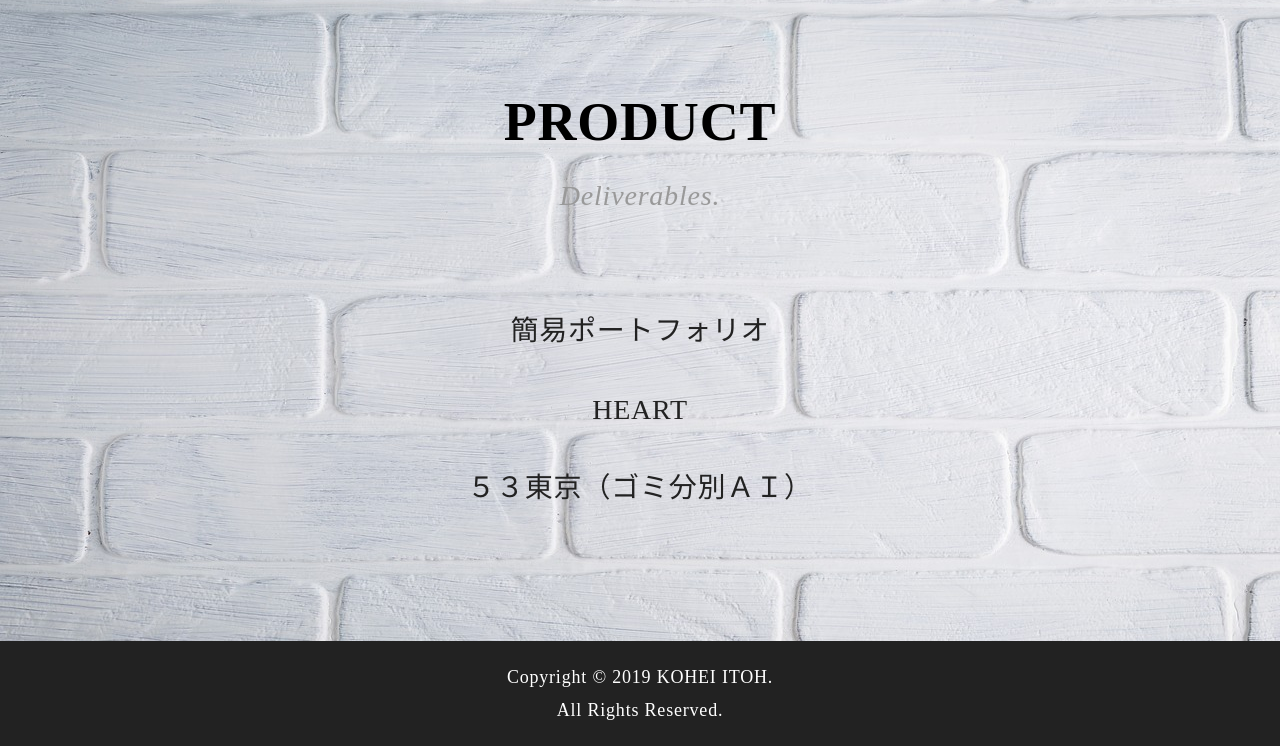
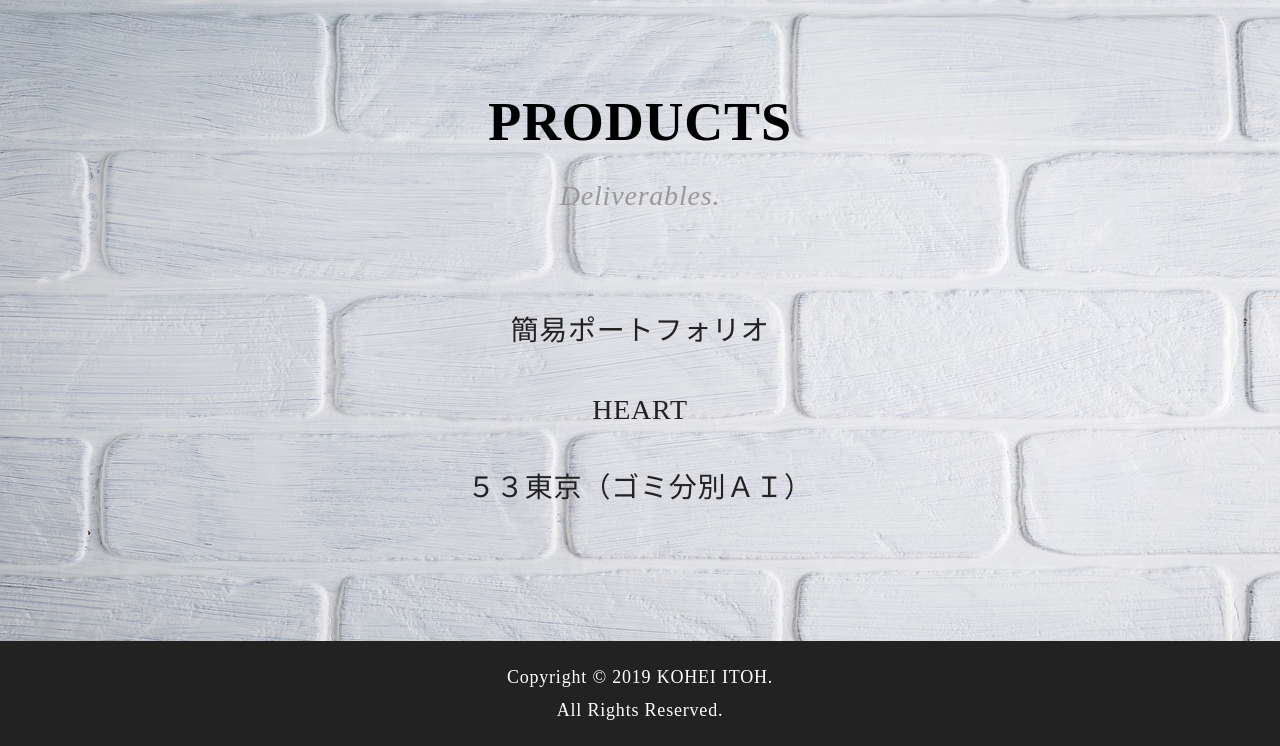
Before and after one commit to KOHEIITOH/me, a plain HTML site: page index.html in a window 1280 px wide. Shown: the part 3456-4202 px from the top of the page. Drawn offline with Linux system fonts and the light colour scheme.

Commit message:
Update index.html

```diff
--- a/index.html
+++ b/index.html
@@ -55,7 +55,7 @@
            </div>
 
             <div id="product">
-                <h1 class="tit">PRODUCT</h1>
+                <h1 class="tit">PRODUCTS</h1>
                 <p class="sub">Deliverables.</p>
                 <br>
 
```
